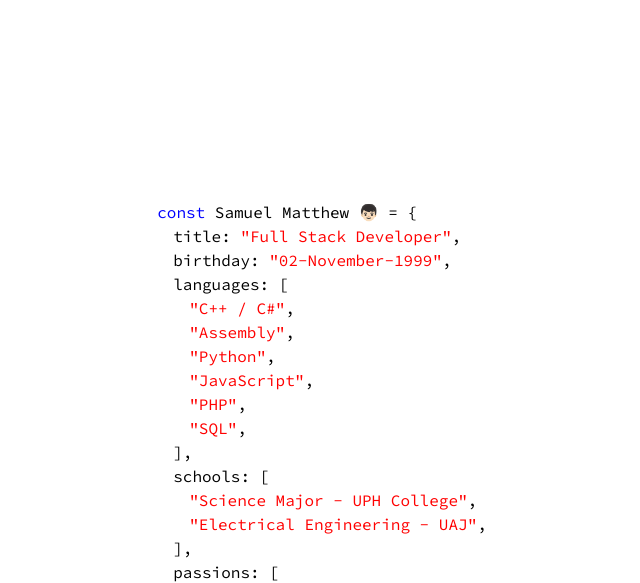
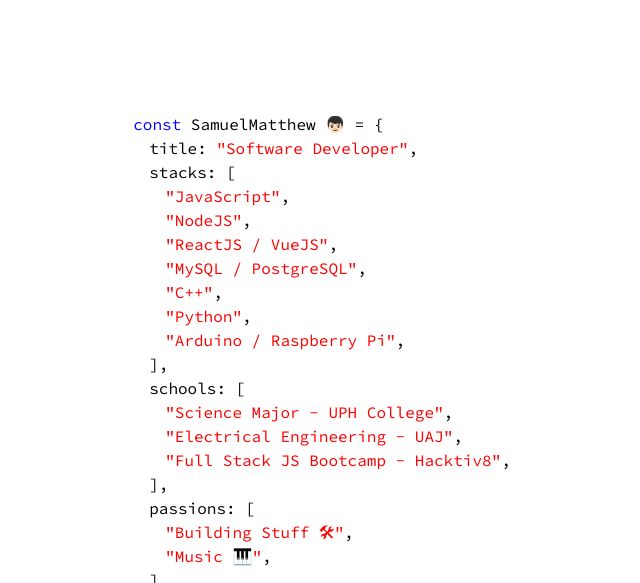
Before and after one commit to samuelmtthw/samuelmtthw.github.io, a plain HTML site: page index.html in a window 1280 px wide. Shown: the top 583 px of the page, without its empty margins (318-958 px from the left). Drawn offline with Linux system fonts and the light colour scheme.

Commit message:
update flex, add favicon

```diff
--- a/index.html
+++ b/index.html
@@ -4,8 +4,9 @@
     <meta charset="UTF-8" />
     <meta http-equiv="X-UA-Compatible" content="IE=edge" />
     <meta name="viewport" content="width=device-width, initial-scale=1.0" />
-		<title>portfolio | samuelmtthw</title>
+    <title>samuelmtthw</title>
     <link rel="stylesheet" href="style.css" />
+    <link rel="shortcut icon" href="samCringe.webp" type="image/x-icon" />
     <link
       href="https://fonts.googleapis.com/css2?family=Source+Code+Pro:wght@300;400&display=swap"
       rel="stylesheet"
@@ -14,52 +15,53 @@
   <body>
     <div class="wrapper">
       <p>
-				<span class="const">const</span> Samuel Matthew 👦🏻 = { <br />
-					&emsp;title: <span class="value">"Full Stack Developer"</span>, <br>
+        <span class="const">const</span> SamuelMatthew 👦🏻 = { <br />
+        &emsp;title: <span class="value">"Software Developer"</span>, <br />
 
-					&emsp;birthday: <span class="value">"02-November-1999"</span>, <br>
+        &emsp;stacks: [<br />
+        &emsp;&emsp;<span class="value">"JavaScript"</span>,<br />
+        &emsp;&emsp;<span class="value">"NodeJS"</span>,<br />
+        &emsp;&emsp;<span class="value">"ReactJS / VueJS"</span>,<br />
+        &emsp;&emsp;<span class="value">"MySQL / PostgreSQL"</span>,<br />
+        &emsp;&emsp;<span class="value">"C++"</span>, <br />
+        &emsp;&emsp;<span class="value">"Python"</span>, <br />
+        &emsp;&emsp;<span class="value">"Arduino / Raspberry Pi"</span>, <br />
+        &emsp;], <br />
 
-					&emsp;languages: [<br>
-					&emsp;&emsp;<span class="value">"C++ / C#"</span>, <br>
-					&emsp;&emsp;<span class="value">"Assembly"</span>, <br>
-					&emsp;&emsp;<span class="value">"Python"</span>, <br>
-					&emsp;&emsp;<span class="value">"JavaScript"</span>,<br>
-					&emsp;&emsp;<span class="value">"PHP"</span>,<br>
-					&emsp;&emsp;<span class="value">"SQL"</span>,<br>
-					&emsp;], <br>
+        &emsp;schools: [<br />
+        &emsp;&emsp;<span class="value">"Science Major - UPH College"</span>,
+        <br />
+        &emsp;&emsp;<span class="value">"Electrical Engineering - UAJ"</span>,
+        <br />
+        &emsp;&emsp;<span class="value"
+          >"Full Stack JS Bootcamp - Hacktiv8"</span
+        >,
+        <br />
+        &emsp;], <br />
 
-					&emsp;schools: [<br>
-					&emsp;&emsp;<span class="value">"Science Major - UPH College"</span>, <br>
-					&emsp;&emsp;<span class="value">"Electrical Engineering - UAJ"</span>, <br>
-					&emsp;], <br>
-
-
-					&emsp;passions: [<br>
-					&emsp;&emsp;<span class="value">"Music 🎹"</span>, <br>
-					&emsp;&emsp;<span class="value">"Mechanical Keyboard ⌨️"</span>,<br>
-					&emsp;&emsp;<span class="value">"Building Stuff 🛠"</span>, <br>
-					&emsp;], <br>
+        &emsp;passions: [<br />
+        &emsp;&emsp;<span class="value">"Building Stuff 🛠"</span>, <br />
+        &emsp;&emsp;<span class="value">"Music 🎹"</span>, <br />
+        &emsp;], <br />
 
         &emsp;GitHub:
         <a href="https://github.com/samuelmtthw">
-						<img src="img/github.png" alt="GitHub Logo" height="20">
-					</a>,
-					<br>
+          <img src="img/github.png" alt="GitHub Logo" height="20" /> </a
+        >,
+        <br />
 
         &emsp;LinkedIn:
         <a href="https://www.linkedin.com/in/samuelmtthw/">
-						<img src="img/linkedin.png" alt="LinkedIn Logo" height="20">
-					</a>,
-					<br>
+          <img src="img/linkedin.png" alt="LinkedIn Logo" height="20" /> </a
+        >,
+        <br />
 
         &emsp;Instagram:
         <a href="https://instagram.com/samuelmtthw">
-						<img src="img/instagram.png" alt="Instagram Logo" height="20">
-					</a>,
-					<br>
+          <img src="img/instagram.png" alt="Instagram Logo" height="20" /> </a
+        >,
+        <br />
         }
-
-
       </p>
     </div>
   </body>
--- a/style.css
+++ b/style.css
@@ -1,6 +1,6 @@
 /* write your code here */
 * {
-	font-family: 'Source Code Pro', monospace;
+  font-family: "Source Code Pro", monospace;
   line-height: 1.5;
   margin: 0;
   padding: 0;
@@ -17,7 +17,6 @@
 
 p {
   display: inline-block;
-	padding: 200px;
 }
 
 .const {
```
Also changed, not shown: samCringe.webp (added). Lines whose indentation alone changed are shown as unchanged.
